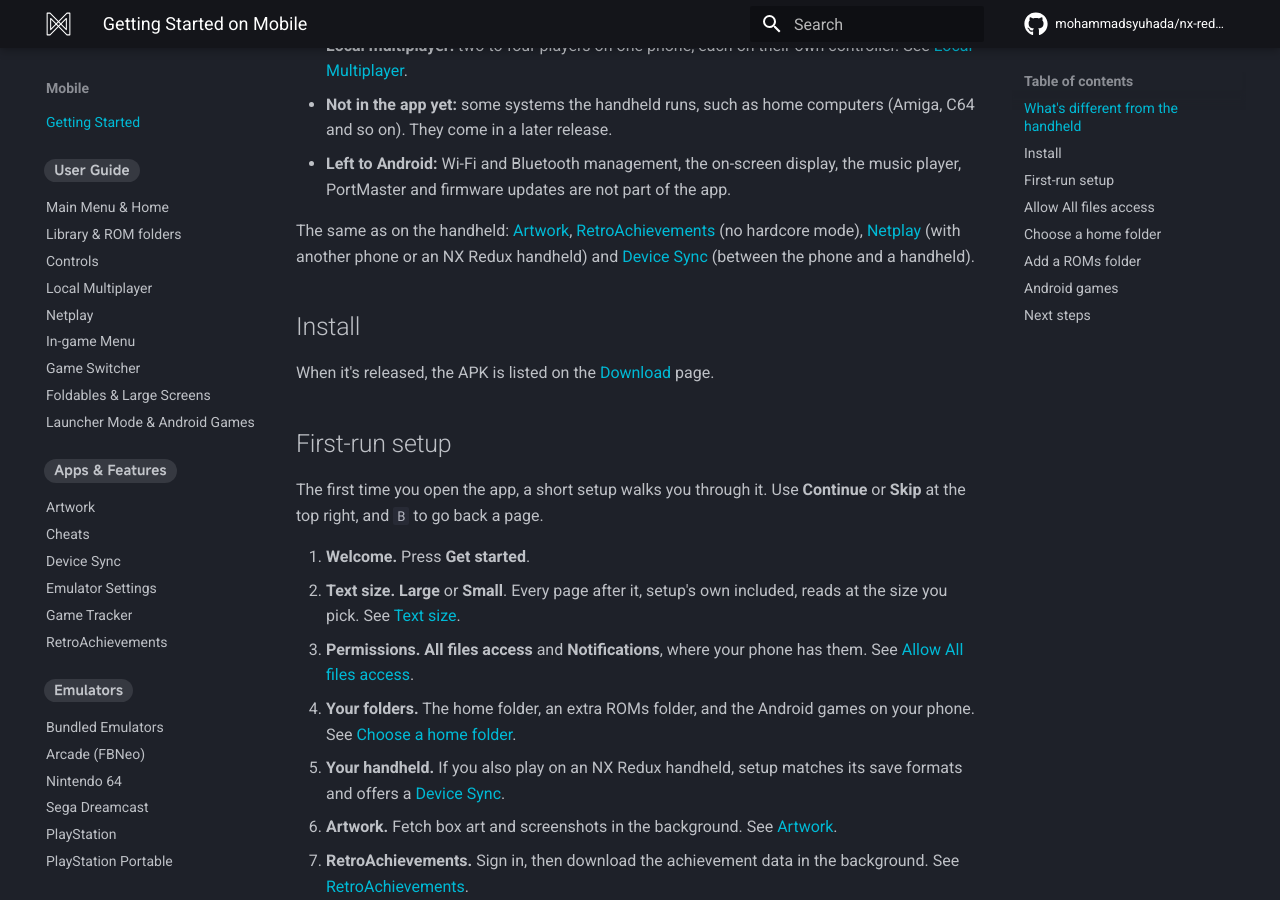
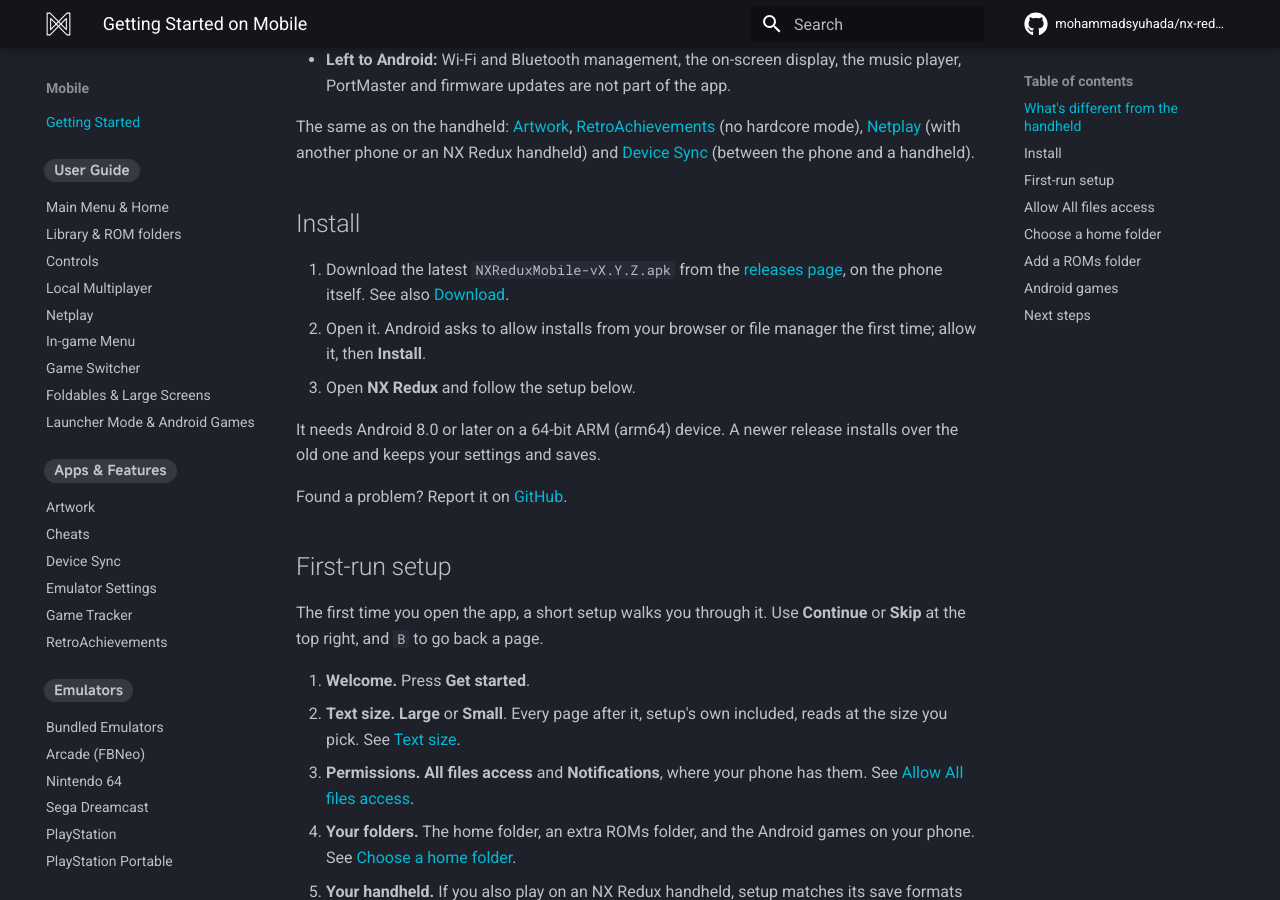
Before and after one commit to mohammadsyuhada/nx-redux-docs, an MkDocs documentation site: the page built from docs/mobile/getting-started.md, in a window 1280 px wide and 900 px high, scrolled down 1283 px. Built offline with MkDocs 1.6.1 and Material for MkDocs 9.7.7, drawn with Linux system fonts in a browser that asks for light colours; comment, search, counter and statistics services are not loaded; some of the changed text lies outside the part shown.

Commit message:
mobile is out: install steps, the GitHub download, feedback on GitHub issues; no more 'coming soon'

```diff
--- a/docs/mobile/getting-started.md
+++ b/docs/mobile/getting-started.md
@@ -3,10 +3,6 @@
 ---
 
 # Getting Started
-
-!!! info "Coming soon"
-    NX Redux for Android is not released yet. These pages describe the app as it
-    is today.
 
 NX Redux for Android brings the NX Redux look, folder layout and in-game
 features to Android phones, tablets, foldables and Android handhelds. It runs retro
@@ -48,8 +44,18 @@
 
 ## Install
 
-When it's released, the APK is listed on the
-[Download](../reference/download.md) page.
+1. Download the latest `NXReduxMobile-vX.Y.Z.apk` from the
+   [releases page](https://github.com/mohammadsyuhada/nx-mobile/releases),
+   on the phone itself. See also [Download](../reference/download.md).
+2. Open it. Android asks to allow installs from your browser or file manager
+   the first time; allow it, then **Install**.
+3. Open **NX Redux** and follow the setup below.
+
+It needs Android 8.0 or later on a 64-bit ARM (arm64) device. A newer release
+installs over the old one and keeps your settings and saves.
+
+Found a problem? Report it on
+[GitHub](https://github.com/mohammadsyuhada/nx-mobile/issues).
 
 ## First-run setup
 
--- a/overrides/home.html
+++ b/overrides/home.html
@@ -19,11 +19,11 @@
           <nav class="nx-screen__menu" aria-label="Documentation">
             <ul class="nx-menu">
               <li><a href="{{ 'handheld/getting-started/' | url }}">Handheld <span class="nx-menu__badge">{{ config.extra.handheld_version }}</span></a></li>
-              <li><a href="{{ 'mobile/getting-started/' | url }}">Mobile <span class="nx-menu__badge">Coming soon</span></a></li>
+              <li><a href="{{ 'mobile/getting-started/' | url }}">Mobile</a></li>
               <li><a href="{{ 'reference/release-notes/handheld/' | url }}">Release Notes</a></li>
               <li><a href="{{ 'reference/faq/handheld/' | url }}">FAQ</a></li>
             </ul>
-            <p class="nx-screen__tagline">Clean, pick-up-and-play retro gaming for TrimUI handhelds, and soon for Android phones.</p>
+            <p class="nx-screen__tagline">Clean, pick-up-and-play retro gaming for TrimUI handhelds and Android phones.</p>
           </nav>
 
           <div class="nx-showcase">
@@ -79,7 +79,7 @@
     {% set features = [
       {"title": "Play together, anywhere", "href": "handheld/netplay/", "more": "How netplay works", "shots": ["assets/landing/features/netplay-join.webp", "assets/landing/features/netplay-connection.webp", "assets/landing/features/netplay-connected.webp", "assets/landing/features/netplay-playing.webp"],
        "text": "Think you're better than your friends? Prove it. Press <kbd>Y</kbd> on a supported game to host or join over a USB cable, Wi-Fi or a hotspot. No IP addresses, and saves sync before the match.",
-       "platform": "Handheld now, Mobile later"},
+       "platform": "Handheld and Mobile"},
       {"title": "Couch co-op on one phone", "href": "mobile/multiplayer/", "more": "Play local multiplayer", "shots": ["assets/landing/features/multiplayer-join.webp", "assets/landing/features/multiplayer-race.webp"],
        "text": "Got a spare controller? Hand it over. Up to four players share one phone or tablet, each on their own pad: press a button to join, and everyone's rumble stays in their own hands.",
        "platform": "Mobile"},
@@ -88,7 +88,7 @@
        "platform": "Handheld and Mobile"},
       {"title": "Resume any game", "href": "handheld/guide/game-switcher/", "more": "About the Game Switcher", "shot": "assets/landing/features/game-switcher.webp",
        "text": "Dinner's ready? Just quit. Your game saves itself, and <kbd>SELECT</kbd> brings it back exactly where you left off.",
-       "platform": "Handheld"},
+       "platform": "Handheld and Mobile"},
       {"title": "Achievements, even offline", "href": "handheld/apps/retroachievements/", "more": "Set up RetroAchievements", "shots": ["assets/landing/features/ra-home.webp", "assets/landing/features/ra-games.webp", "assets/landing/features/ra-game.webp", "assets/landing/features/ra-detail.webp"],
        "text": "Real life doesn't hand out trophies. NX Redux does, even offline: earn RetroAchievements without a connection and sync them later.",
        "platform": "Handheld and Mobile"},
@@ -97,7 +97,7 @@
        "platform": "Handheld and Mobile"},
       {"title": "Sync your devices", "href": "handheld/apps/device-sync/", "more": "How Device Sync works", "shot": "assets/screenshots/device-sync.png",
        "text": "Own more handhelds than you'd admit? Sync them over Wi-Fi, and your saves, states and, if you like, ROMs follow you from one to the next.",
-       "platform": "Handheld now, Mobile later"},
+       "platform": "Handheld and Mobile"},
       {"title": "Music and videos", "href": "handheld/apps/music-player/", "more": "Explore the Music Player", "shots": ["assets/screenshots/music-now-playing.png", "assets/screenshots/music-player.png", "assets/screenshots/media-player.png"],
        "text": "Need a rest from gaming? Kick back with some music or a video, played through the speaker, Bluetooth headphones or a USB-C DAC.",
        "platform": "Handheld"},
```
Also changed, not shown: docs/about.md (+3 -3 lines), docs/reference/download.md (+8 -12 lines), docs/reference/release-notes/mobile.md (+4 -1 lines).
